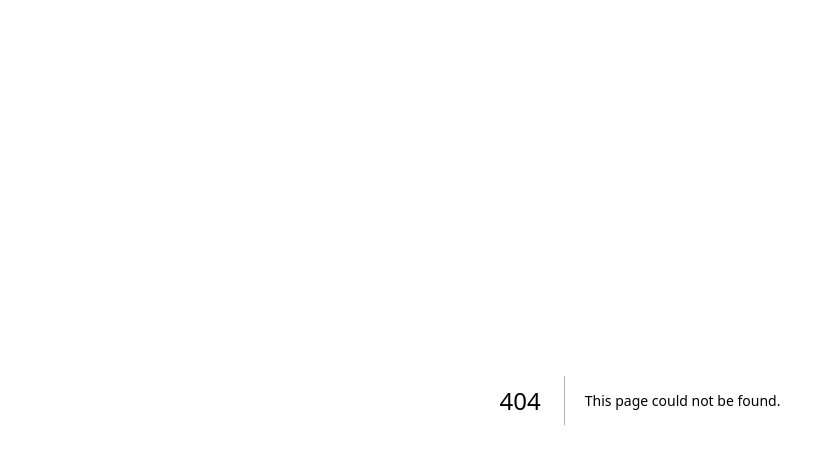
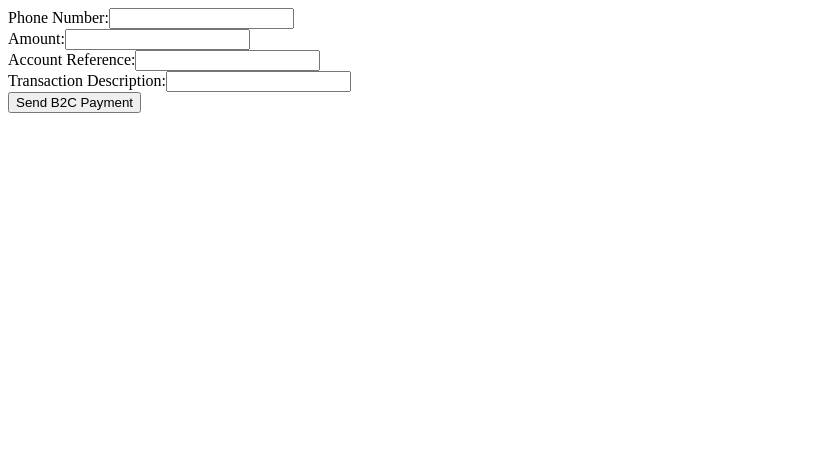
Before and after one commit to mwiks-dev/Nextjs-ATS, a Next.js app: page /b2cForm in a window 1280 px wide. Before the commit this address had no page. Shown: the top 464 px of the page, without its empty margins (0-835 px from the left). Built offline with nearby package versions, Linux system fonts and the light colour scheme.

Commit message:
Work on b2c and c2b daraja api's and get expexted response

```diff
--- /dev/null
+++ b/pages/api/b2c.js
@@ -0,0 +1,55 @@
+import axios from 'axios';
+
+export default async function handler(req, res) {
+  if (req.method === 'POST') {
+    try {
+      const { phoneNumber, amount, accountReference, transactionDescription } = req.body;
+      const consumerKey = process.env.consumerKey;
+      const consumerSecret = process.env.consumerSecret;
+      const shortcode = process.env.shortcode;
+      const initiatorName = process.env.initiatorName;
+      const securityCredential = process.env.securityCredential;
+      const queueTimeOutURL = process.env.queueTimeOutURL;
+      const resultURL = process.env.resultURL;
+
+      // Generate the access token
+      const { data: { access_token } } = await axios.get('https://sandbox.safaricom.co.ke/oauth/v1/generate?grant_type=client_credentials', {
+        headers: {
+            Authorization: `Basic ${Buffer.from(`${consumerKey}:${consumerSecret}`).toString('base64')}`,
+        },
+        });
+
+      const payload = {
+        InitiatorName: initiatorName,
+        SecurityCredential: securityCredential,
+        CommandID: 'BusinessPayment',
+        Amount: amount,
+        PartyA: shortcode,
+        PartyB: phoneNumber,
+        Remarks: transactionDescription,
+        QueueTimeOutURL: queueTimeOutURL,
+        ResultURL: resultURL,
+        Occasion: accountReference,
+      };
+
+      const response = await axios.post(
+        'https://sandbox.safaricom.co.ke/mpesa/b2c/v1/paymentrequest',
+        payload,
+        {
+          headers: {
+            Authorization: `Bearer ${access_token}`,
+            'Content-Type': 'application/json',
+          },
+        }
+      );
+
+      res.status(200).json({ success: true, message: 'B2C payment request sent successfully' });
+      console.log(response)
+    } catch (error) {
+      console.error('Failed to send B2C payment request:', error);
+      res.status(500).json({ success: false, message: 'Failed to send B2C payment request' });
+    }
+  } else {
+    res.status(404).end();
+  }
+}
--- a/pages/api/c2b.js
+++ b/pages/api/c2b.js
@@ -34,6 +34,7 @@ export default async function handler(req, res) {
       });
 
       res.status(200).json({ success: true, message: 'C2B payment simulated successfully' });
+      console.log(res)
     } catch (error) {
       console.error('Failed to simulate C2B payment:', error);
       res.status(500).json({ success: false, message: 'Failed to simulate C2B payment' });
--- /dev/null
+++ b/pages/b2cForm.js
@@ -0,0 +1,79 @@
+import { useState } from 'react';
+
+export default function B2CForm() {
+  const [phoneNumber, setPhoneNumber] = useState('');
+  const [amount, setAmount] = useState('');
+  const [accountReference, setAccountReference] = useState('');
+  const [transactionDescription, setTransactionDescription] = useState('');
+  const [message, setMessage] = useState('');
+
+  const handleSubmit = async (e) => {
+    e.preventDefault();
+
+    try {
+      const response = await fetch('/api/b2c', {
+        method: 'POST',
+        headers: {
+          'Content-Type': 'application/json',
+        },
+        body: JSON.stringify({
+          phoneNumber,
+          amount,
+          accountReference,
+          transactionDescription,
+        }),
+      });
+
+      const data = await response.json();
+      if (response.ok) {
+        setMessage(data.message);
+      } else {
+        setMessage('Failed to send B2C payment request');
+      }
+    } catch (error) {
+      setMessage('Failed to send B2C payment request');
+      console.error(error);
+    }
+  };
+
+  return (
+    <div>
+      <form onSubmit={handleSubmit}>
+        <label>
+          Phone Number:
+          <input
+            type="text"
+            value={phoneNumber}
+            onChange={(e) => setPhoneNumber(e.target.value)}
+          />
+        </label>
+        <br />
+        <label>
+          Amount:
+          <input type="text" value={amount} onChange={(e) => setAmount(e.target.value)} />
+        </label>
+        <br />
+        <label>
+          Account Reference:
+          <input
+            type="text"
+            value={accountReference}
+            onChange={(e) => setAccountReference(e.target.value)}
+          />
+        </label>
+        <br />
+        <label>
+          Transaction Description:
+          <input
+            type="text"
+            value={transactionDescription}
+            onChange={(e) => setTransactionDescription(e.target.value)}
+          />
+        </label>
+        <br />
+        <button type="submit">Send B2C Payment</button>
+      </form>
+      <p>{message}</p>
+    </div>
+  );
+}
--- a/pages/index.js
+++ b/pages/index.js
@@ -3,6 +3,7 @@ import SendSMSForm from './sendSMSForm';
 // import StkPush from "./darajaService";
 import RegisterURLs from "./registerForm";
 import C2BPayment from "./c2bForm";
+import B2CForm from "./b2cForm";
 
 export default function Component() {
   const { data: session } = useSession()
@@ -15,6 +16,7 @@ export default function Component() {
         {/* <StkPush /><br></br> */}
         <RegisterURLs /><br></br>
         <C2BPayment /><br></br>
+        <B2CForm /><br></br>
 
 
         {/* Signed in as {session.user.name} <br /> */}
```
